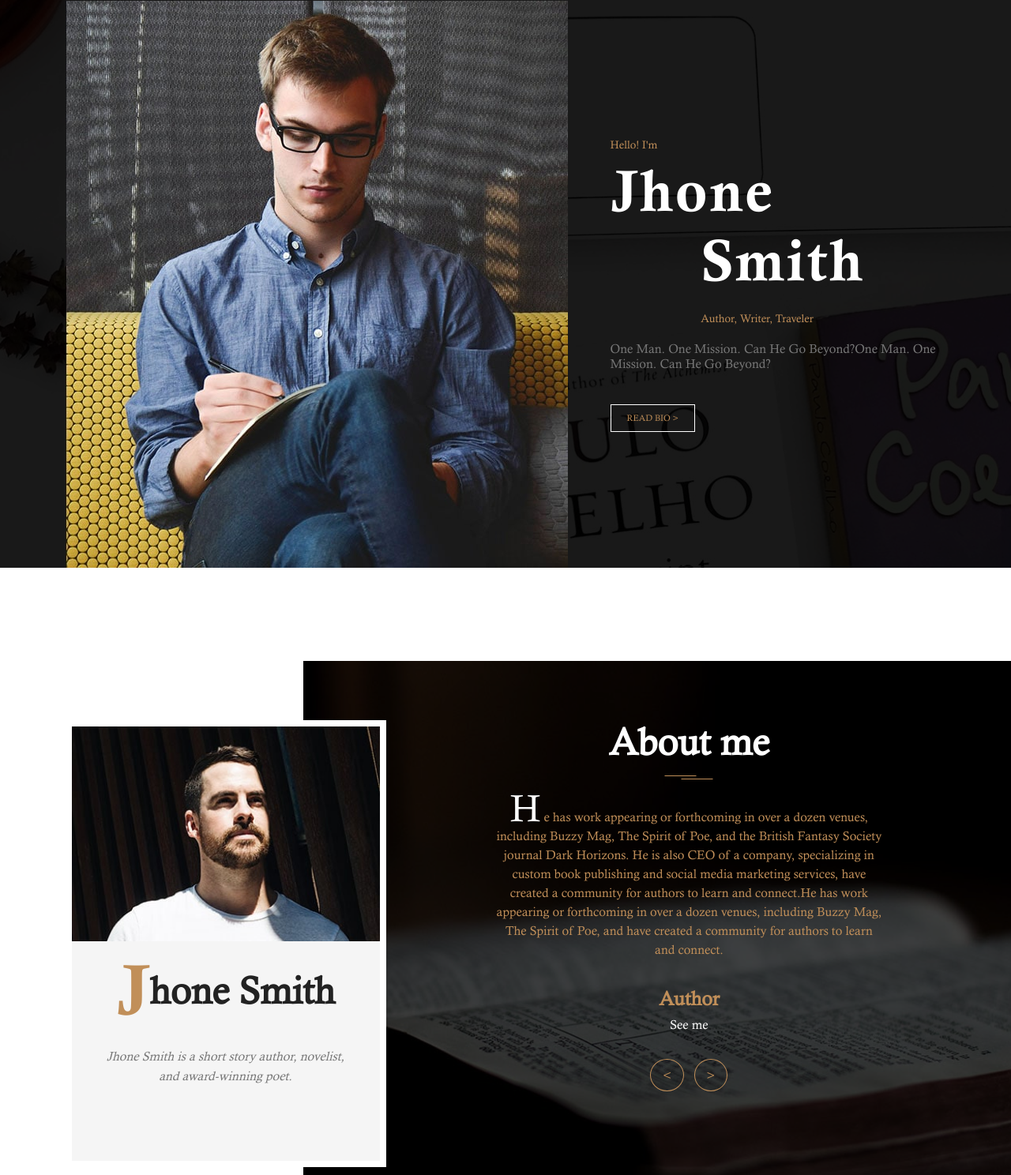
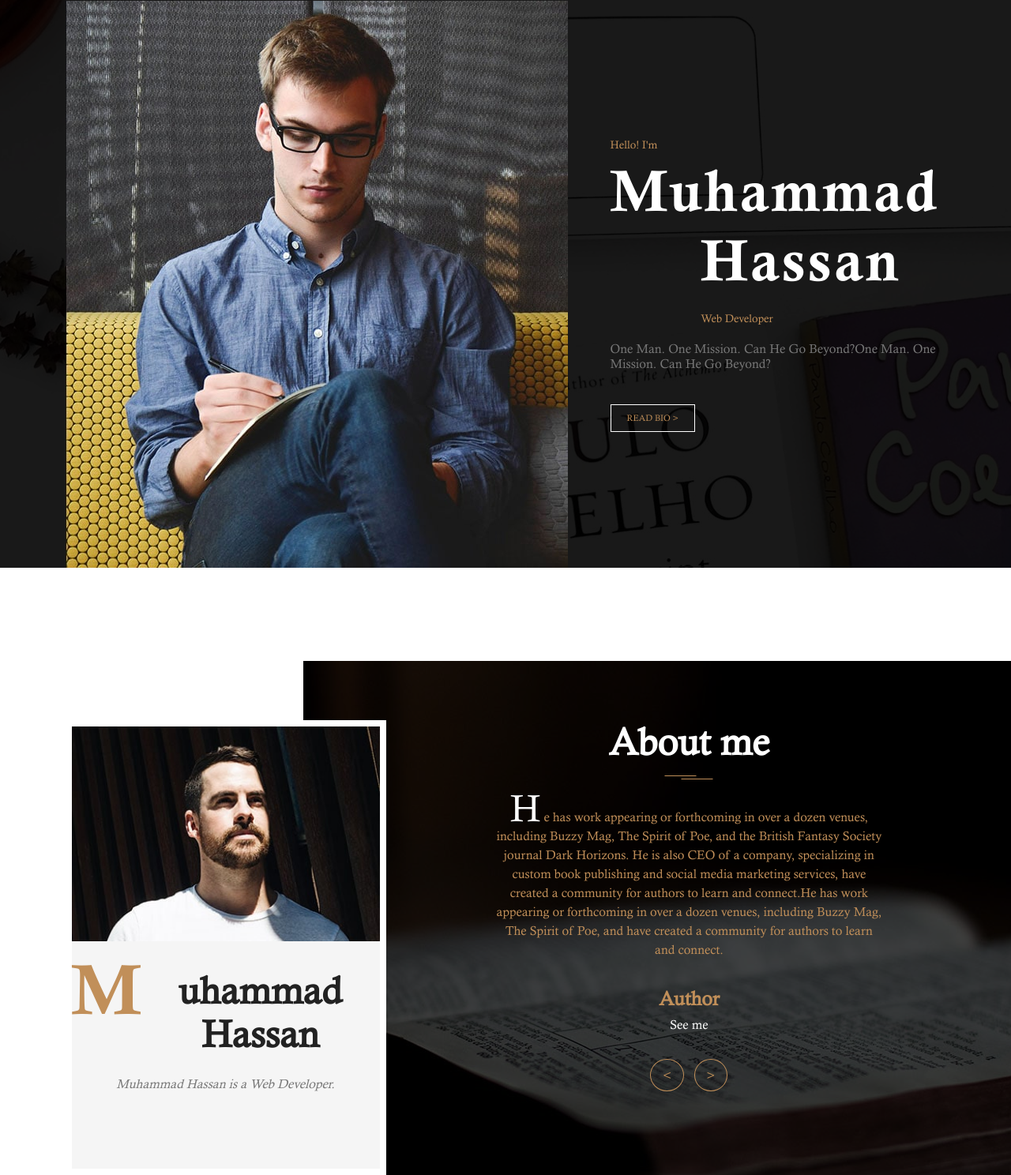
Before and after one commit to mhassanweb/mhassanweb.github.io, a plain HTML site: page index.html in a window 1280 px wide. Shown: the part 179-1667 px from the top of the page at 79% size. Drawn offline with Linux system fonts and the light colour scheme.

Commit message:
Personalized

```diff
--- a/index.html
+++ b/index.html
@@ -6,7 +6,7 @@
 	<meta name="viewport" content="width=device-width, initial-scale=1, shrink-to-fit=no">
 	<link rel="stylesheet" href="css/style.css">
 	<link rel="stylesheet" href="css/slick.css">
-	<title>Author</title>
+	<title>Muhammad Hassan</title>
 </head>
 <body>
 
@@ -47,11 +47,11 @@
 			<div class="top-banner__text">
 				<div class="top-banner__text-up">
 					<span class="brand-span">Hello! I'm</span>
-					<h2 class="top-banner__h2">Jhone</h2>
+					<h2 class="top-banner__h2">Muhammad</h2>
 				</div>
 				<div class="top-banner__text-down">
-					<h2 class="top-banner__h2">Smith</h2>
-					<span class="brand-span">Author, Writer, Traveler</span>
+					<h2 class="top-banner__h2">Hassan</h2>
+					<span class="brand-span">Web Developer</span>
 				</div>
 				<p>One Man. One Mission. Can He Go Beyond?One Man. One Mission. Can He Go Beyond?</p>
 				<a href="#" class="brand-button">Read bio > </a>
@@ -69,10 +69,10 @@
 				</div>
 				<div class="portfolio__bottom">
 					<div class="portfolio__name">
-						<span>J</span>
-						<h2 class="universal-h2">hone Smith</h2>
+						<span>M</span>
+						<h2 class="universal-h2">uhammad Hassan</h2>
 					</div>
-					<p>Jhone Smith is a short story author, novelist, and award-winning poet.</p>
+					<p>Muhammad Hassan is a Web Developer.</p>
 				</div>
 			</article>
 			<div class="about-me__text">
```
